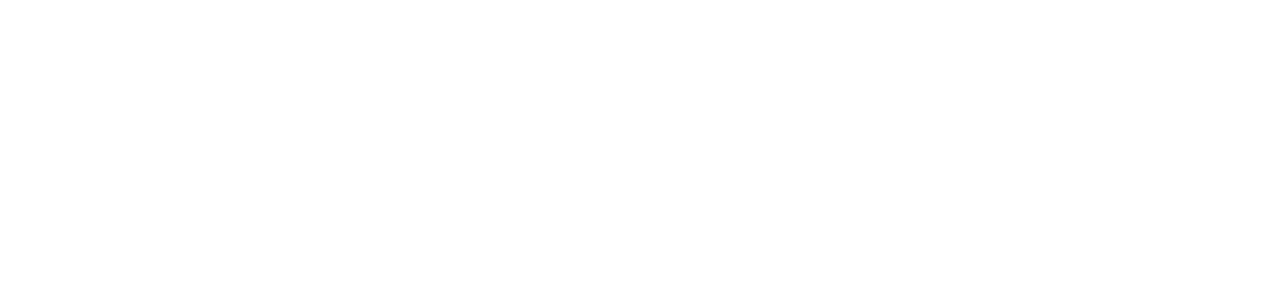
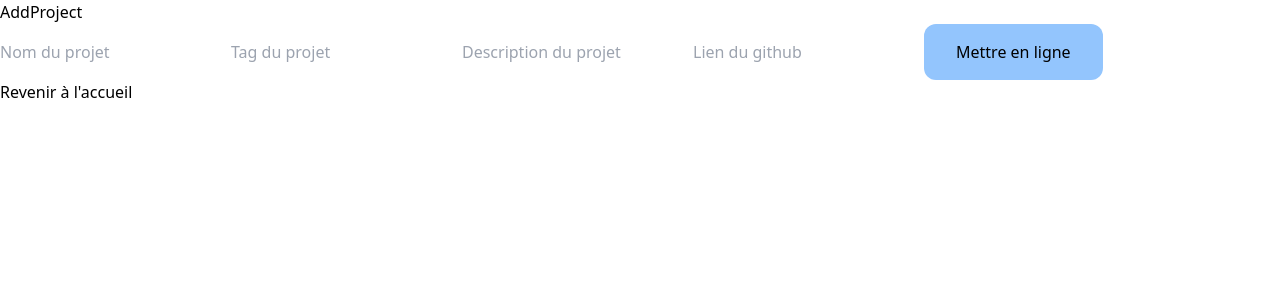
Before and after one commit to tatadozz/myapp, a React (Create React App) app: page /add_project in a window 1280 px wide. Before the commit this address had no page. Shown: the top 300 px of the page. Built offline with nearby package versions, Linux system fonts and the light colour scheme.

Commit message:
add form to add projects

```diff
--- /dev/null
+++ b/src/components/AddProject.js
@@ -0,0 +1,74 @@
+import { db } from "../firebaseConf";
+import { Component } from "react";
+import { Link } from "react-router-dom";
+
+export class AddProject extends Component {
+
+    state = {
+        name: "",
+        tag: "",
+        description: "",
+        github: "",
+    }
+
+    render(){
+        const addMyProject = (e) => {
+            e.preventDefault();
+            db.collection("projets").add({
+                name: this.state.name,
+                tag: this.state.tag,
+                description: this.state.description,
+                github: this.state.github,
+            })
+            this.setState({
+                name: "",
+                tag: "",
+                description: "",
+                github: ""
+            })
+        }
+
+        const updateInput = (e) => {
+            this.setState({
+                [e.target.name]: e.target.value
+            });
+        }
+
+          return (
+            <>
+             <h1>AddProject</h1>
+             <form onSubmit={addMyProject}>
+                 <input
+                    type="text"
+                    name="name"
+                    placeholder="Nom du projet"
+                    onChange={updateInput}
+                    value={this.state.name}/>
+                <input
+                    type="text"
+                    name="tag"
+                    placeholder="Tag du projet"
+                    onChange={updateInput}
+                    value={this.state.tag}/>
+                <input
+                    type="text"
+                    name="description"
+                    placeholder="Description du projet"
+                    onChange={updateInput}
+                    value={this.state.description}/>
+                <input
+                    type="text"
+                    name="github"
+                    placeholder="Lien du github"
+                    onChange={updateInput}
+                    value={this.state.github}/>
+
+                <button className="bg-blue-300 px-8 py-4 rounded-xl" type="submit">Mettre en ligne</button>
+             </form>
+             <Link style={{color: "black"}} to="/">Revenir à l'accueil</Link>
+            </>
+          )
+    }
+}
+
+export default AddProject;
--- a/src/components/Navbar.js
+++ b/src/components/Navbar.js
@@ -23,7 +23,9 @@
                             <div className="hidden md:block">
                                 <div className="ml-10 flex items-baseline space-x-4">
                                     <ThisIsStatusAuth />
-                            </div>
+                                    <Link style={{color: "white"}} to="/add_project">Ajouter un projet</Link>
+                                </div>
+
                         </div>
                     </div>
                     <div className="-mr-2 flex md:hidden">
--- a/src/components/Projects.js
+++ b/src/components/Projects.js
@@ -12,10 +12,10 @@
         .collection("projets")
         .onSnapshot((querySnapshot) => {
             querySnapshot.forEach((doc) => {
-            getProjectsFromFirebase.push({
-                ...doc.data(), //spread operator
-                key: doc.id, // `id` given to us by Firebase
-            });
+                getProjectsFromFirebase.push({
+                    ...doc.data(),
+                    key: doc.id,
+                });
             });
             setProjects(getProjectsFromFirebase);
             setLoading(false);
--- a/src/index.js
+++ b/src/index.js
@@ -4,6 +4,7 @@
 import App from './App';
 import reportWebVitals from './reportWebVitals';
 import Login from './routes/login';
+import AddProject from './components/AddProject'
 import {
   BrowserRouter,
   Routes,
@@ -15,6 +16,7 @@
     <Routes>
       <Route path="/" element={<App/>} />
       <Route path="login" element={<Login />} />
+      <Route path="add_project" element={<AddProject />} />
     </Routes>
   </BrowserRouter>,
   document.getElementById('root')
```
